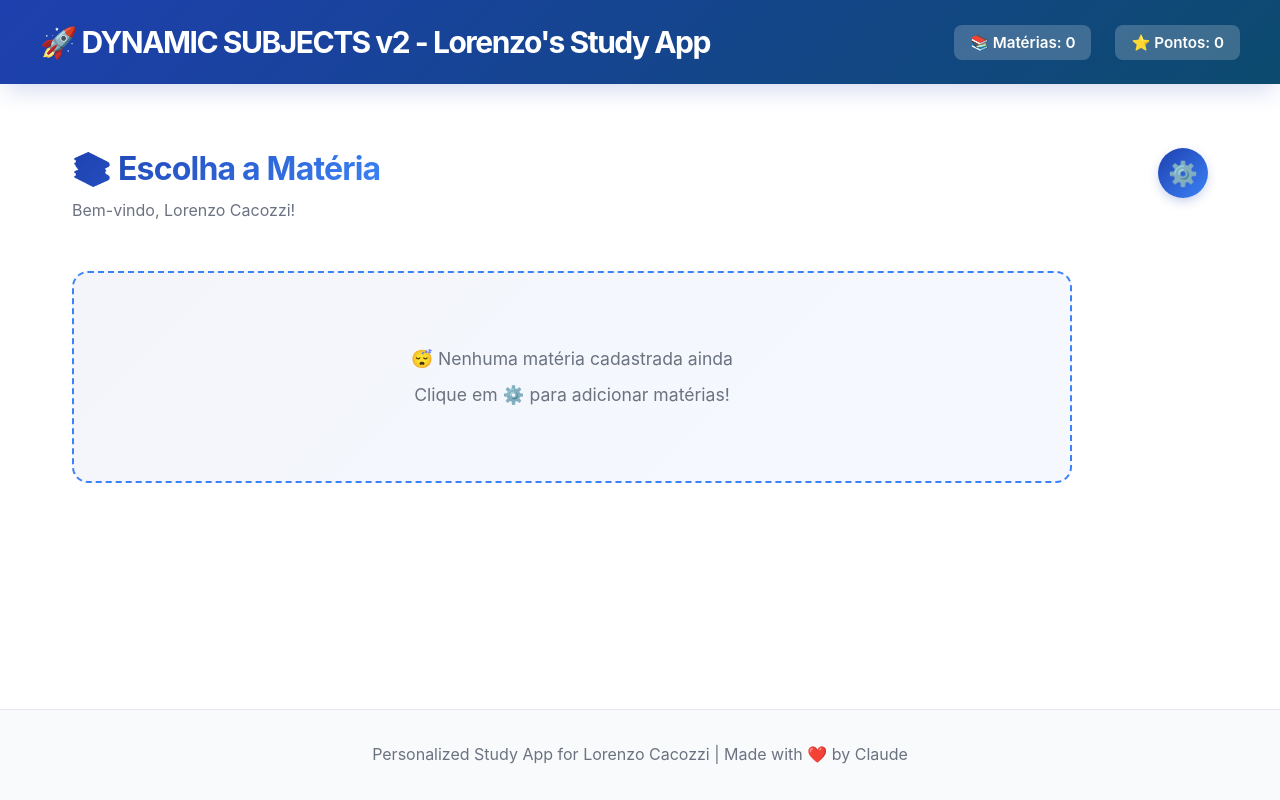
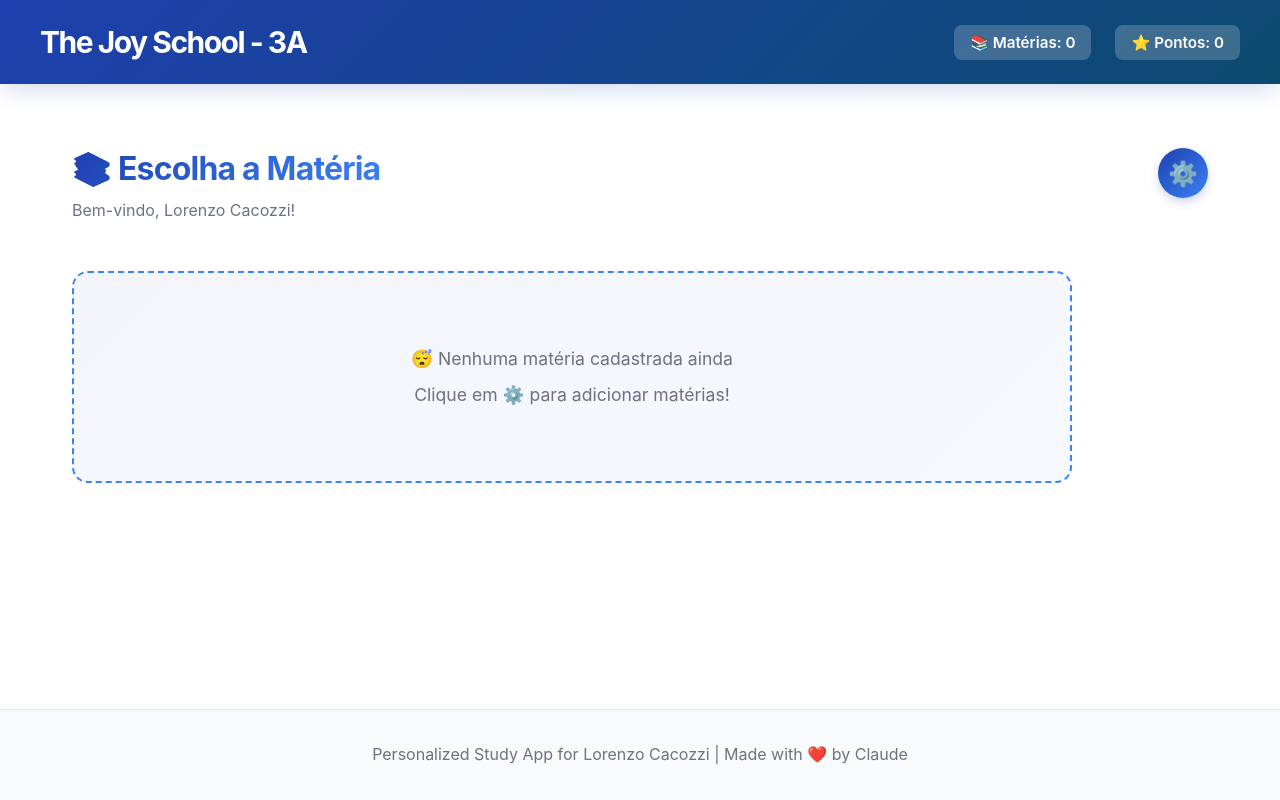
Before and after one commit to TCacozzi/Safety-Walk-Inspection, a React (Vite) app in the folder english-learning-app/: page / in a window 1280 px wide. Built offline with nearby package versions, Linux system fonts and the light colour scheme.

Commit message:
Change app name to 'The Joy School - 3A'

```diff
--- a/english-learning-app/src/App.tsx
+++ b/english-learning-app/src/App.tsx
@@ -99,7 +99,7 @@ function App() {
     <div className="app">
       <header className="app-header">
         <div className="header-content">
-          <h1 className="app-title">🚀 DYNAMIC SUBJECTS v2 - Lorenzo's Study App</h1>
+          <h1 className="app-title">The Joy School - 3A</h1>
           {progress && (
             <div className="header-stats">
               <span className="stat">📚 Matérias: {subjects.filter((s) => s.enabled).length}</span>
```
